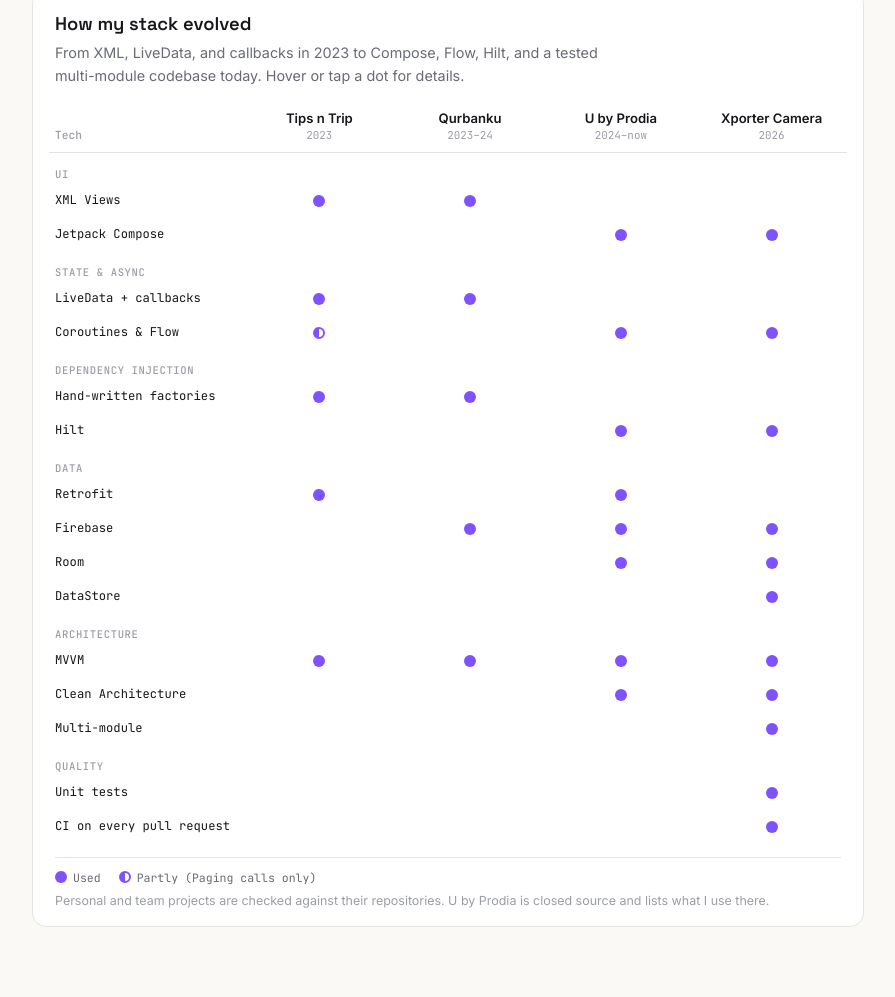
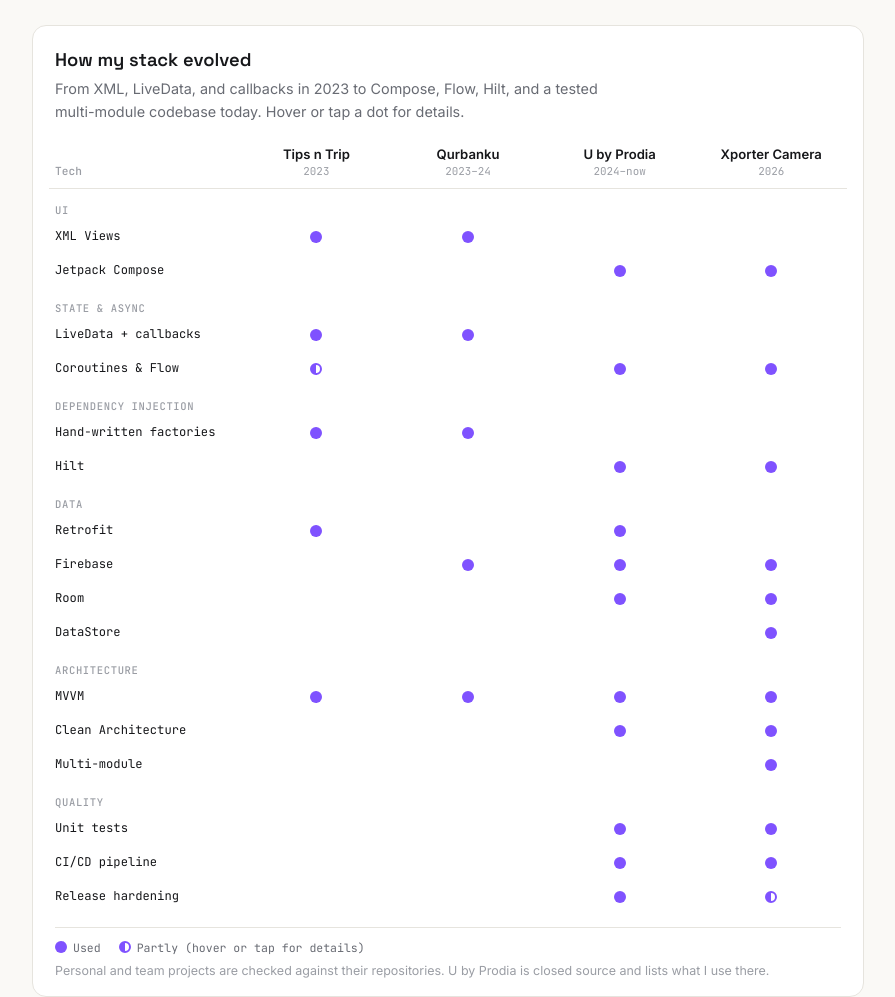
Before and after one commit to rezaagung1101/rezaagung1101.github.io, a plain HTML site: page index.html in a window 1280 px wide. Shown: the part 2888-3885 px from the top of the page, without its empty margins (192-1087 px from the left). Drawn offline with Linux system fonts and the light colour scheme.

Commit message:
Add unit tests, CI/CD, and release hardening for U by Prodia
Confirmed by Reza: unit tests, Codemagic CI/CD, and app sealing with
obfuscation. Rename the CI row to CI/CD pipeline, add a Release hardening
row (Xporter partly, R8 only), and explain each half dot in its tooltip.
Add Codemagic and app sealing to Skills.

```diff
--- a/index.html
+++ b/index.html
@@ -250,6 +250,8 @@
                 <li class="chip chip-strong">Auth0</li>
                 <li class="chip">Git &amp; GitHub</li>
                 <li class="chip chip-strong">GitHub Actions CI</li>
+                <li class="chip chip-strong">Codemagic CI/CD</li>
+                <li class="chip">App sealing · R8 obfuscation</li>
                 <li class="chip">JUnit · Turbine</li>
                 <li class="chip">Spotless · ktlint</li>
                 <li class="chip">LeakCanary</li>
@@ -319,7 +321,7 @@
                   </tr>
                   <tr>
                     <th scope="row">Coroutines &amp; Flow</th>
-                    <td data-col="0"><span class="dot dot-half" tabindex="0" data-tip="Coroutines & Flow · partly, in Tips n Trip"></span><span class="sr-only">Partly</span></td>
+                    <td data-col="0"><span class="dot dot-half" tabindex="0" data-tip="Partly · suspend calls for Paging only in Tips n Trip"></span><span class="sr-only">Partly</span></td>
                     <td data-col="1"><span class="sr-only">Not used</span></td>
                     <td data-col="2"><span class="dot dot-full" tabindex="0" data-tip="Coroutines & Flow · used in U by Prodia"></span><span class="sr-only">Used</span></td>
                     <td data-col="3"><span class="dot dot-full" tabindex="0" data-tip="Coroutines & Flow · used in Xporter Camera"></span><span class="sr-only">Used</span></td>
@@ -403,22 +405,29 @@
                     <th scope="row">Unit tests</th>
                     <td data-col="0"><span class="sr-only">Not used</span></td>
                     <td data-col="1"><span class="sr-only">Not used</span></td>
-                    <td data-col="2"><span class="sr-only">Not used</span></td>
-                    <td data-col="3"><span class="dot dot-full" tabindex="0" data-tip="Unit tests · used in Xporter Camera"></span><span class="sr-only">Used</span></td>
+                    <td data-col="2"><span class="dot dot-full" tabindex="0" data-tip="Unit tests · used in U by Prodia"></span><span class="sr-only">Used</span></td>
+                    <td data-col="3"><span class="dot dot-full" tabindex="0" data-tip="Unit tests · JUnit, coroutines-test, Turbine in Xporter Camera"></span><span class="sr-only">Used</span></td>
                   </tr>
                   <tr>
-                    <th scope="row">CI on every pull request</th>
+                    <th scope="row">CI/CD pipeline</th>
                     <td data-col="0"><span class="sr-only">Not used</span></td>
                     <td data-col="1"><span class="sr-only">Not used</span></td>
-                    <td data-col="2"><span class="sr-only">Not used</span></td>
-                    <td data-col="3"><span class="dot dot-full" tabindex="0" data-tip="CI on every pull request · used in Xporter Camera"></span><span class="sr-only">Used</span></td>
+                    <td data-col="2"><span class="dot dot-full" tabindex="0" data-tip="CI/CD · Codemagic in U by Prodia"></span><span class="sr-only">Used</span></td>
+                    <td data-col="3"><span class="dot dot-full" tabindex="0" data-tip="CI · GitHub Actions on every pull request in Xporter Camera"></span><span class="sr-only">Used</span></td>
+                  </tr>
+                  <tr>
+                    <th scope="row">Release hardening</th>
+                    <td data-col="0"><span class="sr-only">Not used</span></td>
+                    <td data-col="1"><span class="sr-only">Not used</span></td>
+                    <td data-col="2"><span class="dot dot-full" tabindex="0" data-tip="App sealing and code obfuscation in U by Prodia"></span><span class="sr-only">Used</span></td>
+                    <td data-col="3"><span class="dot dot-half" tabindex="0" data-tip="Partly · R8 shrinking and obfuscation in Xporter Camera"></span><span class="sr-only">Partly</span></td>
                   </tr>
                 </tbody>
               </table>
             </div>
             <div class="matrix-legend">
               <span><span class="dot dot-full" aria-hidden="true"></span> Used</span>
-              <span><span class="dot dot-half" aria-hidden="true"></span> Partly (Paging calls only)</span>
+              <span><span class="dot dot-half" aria-hidden="true"></span> Partly (hover or tap for details)</span>
               <span class="matrix-note">Personal and team projects are checked against their repositories. U by Prodia is closed source and lists what I use there.</span>
             </div>
           </div>
@@ -454,7 +463,7 @@
                   <li><strong>Sub Account Management</strong>: lets users manage family members' accounts and book lab tests for them together.</li>
                   <li><strong>Met-U</strong>: a metabolic health tracker covering BMI, blood pressure, and blood sugar.</li>
                   <li>Integrated <strong>Health Connect</strong>, <strong>Auth0</strong> sign-in, and Firebase Crashlytics, Remote Config, and Cloud Messaging.</li>
-                  <li>Built with Jetpack Compose, Coroutines/Flow, Retrofit, and Hilt on a Clean Architecture codebase.</li>
+                  <li>Built with Jetpack Compose, Coroutines/Flow, Retrofit, and Hilt on a Clean Architecture codebase, with unit tests, Codemagic CI/CD, and app sealing for release builds.</li>
                 </ul>
                 <div class="tag-row">
                   <span class="tag">Kotlin</span>
```
Also changed, not shown: 1 other file.
